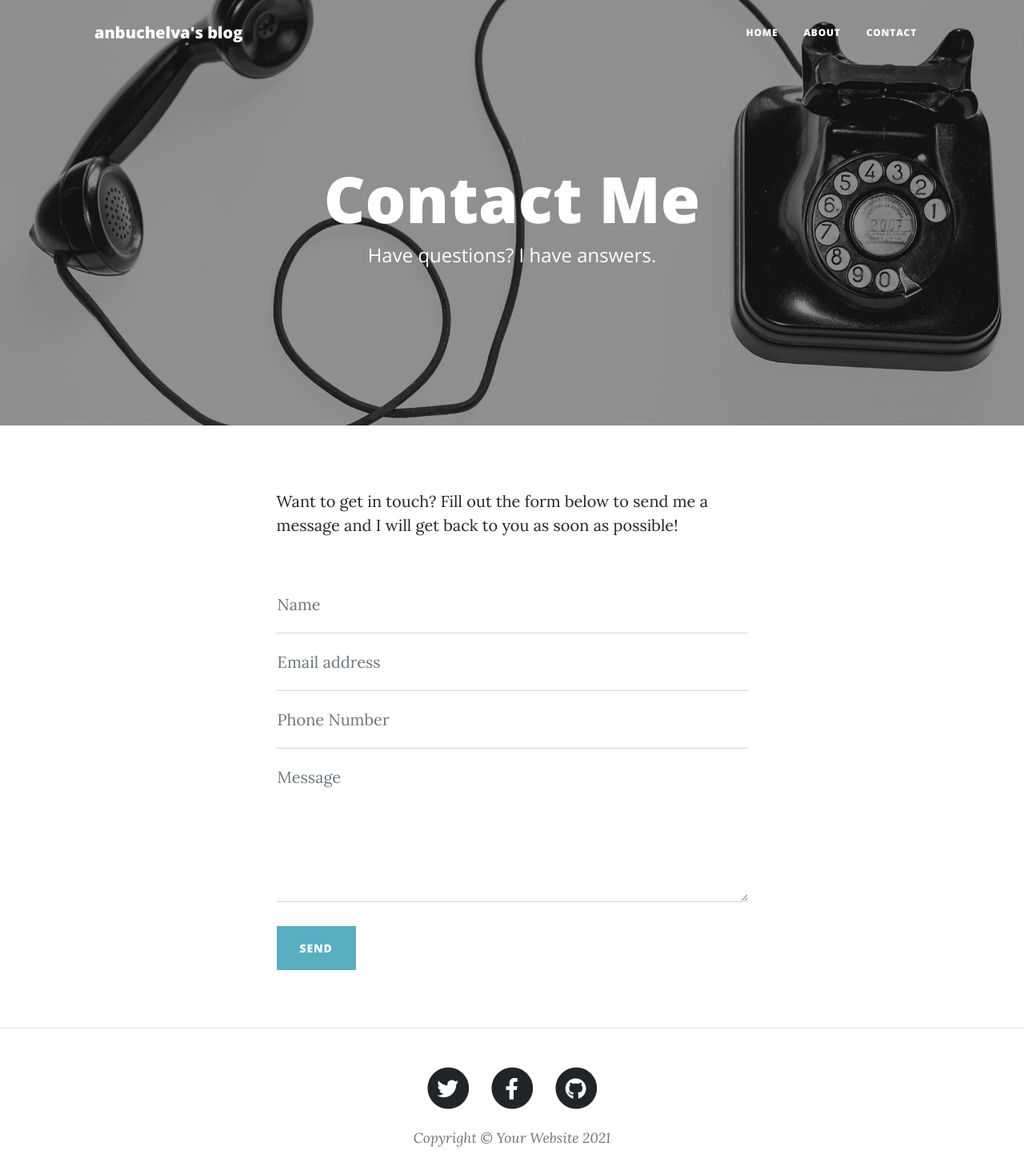
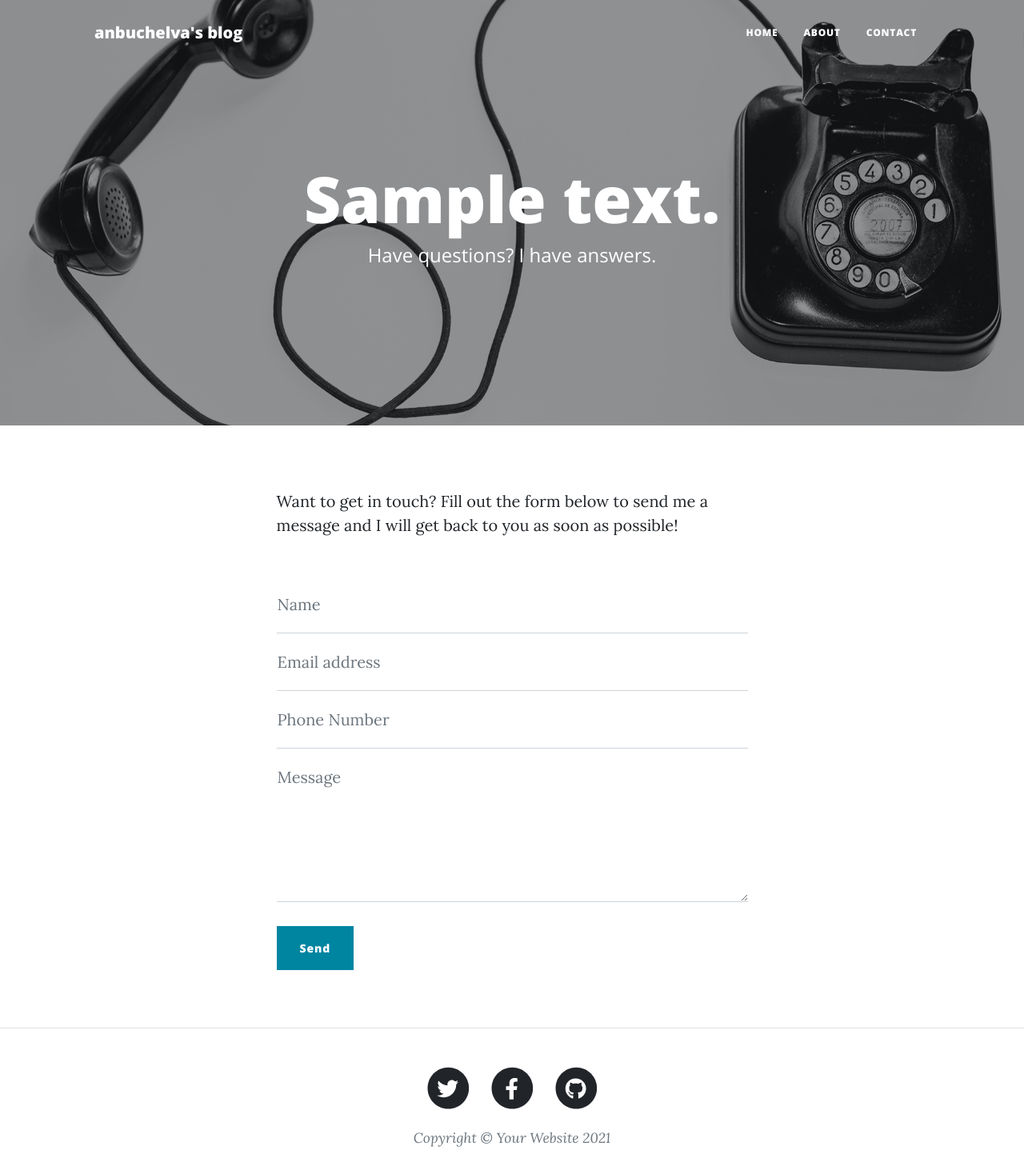
Before and after one commit to anbuchelva/learn-python, a Flask app: template 084-bootstrap-blog/templates/contact.html in a window 1280 px wide. Shown: the top 1453 px of the page at 80% size. Run offline with Flask 2, Linux system fonts and the light colour scheme; the template is opened without the code that fills it: most values are stand-ins (such as "Sample title", 1, 10 or a date in 2020); some libraries are stand-ins or nearby versions.

Commit message:
modify contact form to collect inputs and to get alerts

```diff
--- a/084-bootstrap-blog/main.py
+++ b/084-bootstrap-blog/main.py
@@ -1,8 +1,9 @@
 import requests
-from flask import Flask, render_template
+from flask import Flask, render_template, request
 import os
 from datetime import datetime
 from post import Post
+from telegram import send_message
 
 app = Flask(__name__, root_path=os.getcwd())
 endpoint = 'https://api.npoint.io/f6a68cce2c012b111224'
@@ -38,5 +39,21 @@ def show_post(index):
             return render_template("post.html", post=requested_post)
 
 
+@app.route('/contact', methods=['POST', 'GET'])
+def receive_data():
+    print(request.method)
+    if request.method == 'POST':
+        name = request.form['name']
+        email = request.form['email']
+        phone = request.form['phone']
+        message = request.form['message']
+        message_text = f"Name: {name}\nEmail: {email}\nPhone: {phone}\nMessage: {message}"
+        send_message(message_text)
+        # return '<h1> Successfully Sent your message!</h1>'
+        return render_template('contact.html', h1_message='Successfully Sent your message!')
+    else:
+        return render_template('contact.html', h1_message='Contact Me')
+
+
 if __name__ == "__main__":
     app.run(debug=True)
--- /dev/null
+++ b/084-bootstrap-blog/telegram.py
@@ -0,0 +1,14 @@
+import requests
+telegram_token = ""
+telegram_channel = ""
+
+
+def send_message(message):
+    parameters = {
+        "chat_id": telegram_channel,
+        "text": {message},
+        "parse_mode": "Markdown"
+    }
+    response = requests.get(url=f"https://api.telegram.org/bot{telegram_token}/sendMessage?",
+                            params=parameters)
+    response.raise_for_status()
--- a/084-bootstrap-blog/templates/contact.html
+++ b/084-bootstrap-blog/templates/contact.html
@@ -6,7 +6,7 @@
         <div class="row gx-4 gx-lg-5 justify-content-center">
             <div class="col-md-10 col-lg-8 col-xl-7">
                 <div class="page-heading">
-                    <h1>Contact Me</h1>
+                    <h1>{{ h1_message }}</h1>
                     <span class="subheading">Have questions? I have answers.</span>
                 </div>
             </div>
@@ -18,8 +18,7 @@
     <div class="container px-4 px-lg-5">
         <div class="row gx-4 gx-lg-5 justify-content-center">
             <div class="col-md-10 col-lg-8 col-xl-7">
-                <p>Want to get in touch? Fill out the form below to send me a message and I will get back to you as soon
-                    as possible!</p>
+                <p>Want to get in touch? Fill out the form below to send me a message and I will get back to you as soon as possible!</p>
                 <div class="my-5">
                     <!-- * * * * * * * * * * * * * * *-->
                     <!-- * * SB Forms Contact Form * *-->
@@ -28,57 +27,32 @@
                     <!-- To make this form functional, sign up at-->
                     <!-- https://startbootstrap.com/solution/contact-forms-->
                     <!-- to get an API token!-->
-                    <form id="contactForm" data-sb-form-api-token="API_TOKEN">
+                    <form id="contactForm" data-sb-form-api-token="API_TOKEN" action="{{url_for('receive_data')}}" method="POST">
                         <div class="form-floating">
-                            <input class="form-control" id="name" type="text" placeholder="Enter your name..."
-                                   data-sb-validations="required"/>
+                            <input class="form-control" id="name" name="name" type="text" placeholder="Enter your name..." data-sb-validations="required" />
                             <label for="name">Name</label>
                             <div class="invalid-feedback" data-sb-feedback="name:required">A name is required.</div>
                         </div>
                         <div class="form-floating">
-                            <input class="form-control" id="email" type="email" placeholder="Enter your email..."
-                                   data-sb-validations="required,email"/>
+                            <input class="form-control" id="email" name="email" type="email" placeholder="Enter your email..." data-sb-validations="required,email" />
                             <label for="email">Email address</label>
                             <div class="invalid-feedback" data-sb-feedback="email:required">An email is required.</div>
                             <div class="invalid-feedback" data-sb-feedback="email:email">Email is not valid.</div>
                         </div>
                         <div class="form-floating">
-                            <input class="form-control" id="phone" type="tel" placeholder="Enter your phone number..."
-                                   data-sb-validations="required"/>
+                            <input class="form-control" id="phone" name="phone" type="tel" placeholder="Enter your phone number..." data-sb-validations="required" />
                             <label for="phone">Phone Number</label>
-                            <div class="invalid-feedback" data-sb-feedback="phone:required">A phone number is
-                                required.
+                            <div class="invalid-feedback" data-sb-feedback="phone:required">A phone number is required.
                             </div>
                         </div>
                         <div class="form-floating">
-                            <textarea class="form-control" id="message" placeholder="Enter your message here..."
-                                      style="height: 12rem" data-sb-validations="required"></textarea>
+                            <textarea class="form-control" id="message" name="message" placeholder="Enter your message here..." style="height: 12rem" data-sb-validations="required"></textarea>
                             <label for="message">Message</label>
                             <div class="invalid-feedback" data-sb-feedback="message:required">A message is required.
                             </div>
                         </div>
                         <br/>
-                        <!-- Submit success message-->
-                        <!---->
-                        <!-- This is what your users will see when the form-->
-                        <!-- has successfully submitted-->
-                        <div class="d-none" id="submitSuccessMessage">
-                            <div class="text-center mb-3">
-                                <div class="fw-bolder">Form submission successful!</div>
-                                To activate this form, sign up at
-                                <br/>
-                                <a href="https://startbootstrap.com/solution/contact-forms">https://startbootstrap.com/solution/contact-forms</a>
-                            </div>
-                        </div>
-                        <!-- Submit error message-->
-                        <!---->
-                        <!-- This is what your users will see when there is-->
-                        <!-- an error submitting the form-->
-                        <div class="d-none" id="submitErrorMessage">
-                            <div class="text-center text-danger mb-3">Error sending message!</div>
-                        </div>
-                        <!-- Submit Button-->
-                        <button class="btn btn-primary text-uppercase disabled" id="submitButton" type="submit">Send
+                        <button type="submit" class="btn btn-primary" id="sendMessageButton">Send</button>
                         </button>
                     </form>
                 </div>
--- a/084-bootstrap-blog/templates/header.html
+++ b/084-bootstrap-blog/templates/header.html
@@ -37,7 +37,7 @@
             <ul class="navbar-nav ms-auto py-4 py-lg-0">
                 <li class="nav-item"><a class="nav-link px-lg-3 py-3 py-lg-4" href="{{ url_for('pages', page_name='index.html')}}">Home</a></li>
                 <li class="nav-item"><a class="nav-link px-lg-3 py-3 py-lg-4" href="{{ url_for('pages', page_name='about.html')}}">About</a></li>
-                <li class="nav-item"><a class="nav-link px-lg-3 py-3 py-lg-4" href="{{ url_for('pages', page_name='contact.html')}}">Contact</a></li>
+                <li class="nav-item"><a class="nav-link px-lg-3 py-3 py-lg-4" href="{{ url_for('pages', page_name='contact')}}">Contact</a></li>
             </ul>
         </div>
     </div>
```
